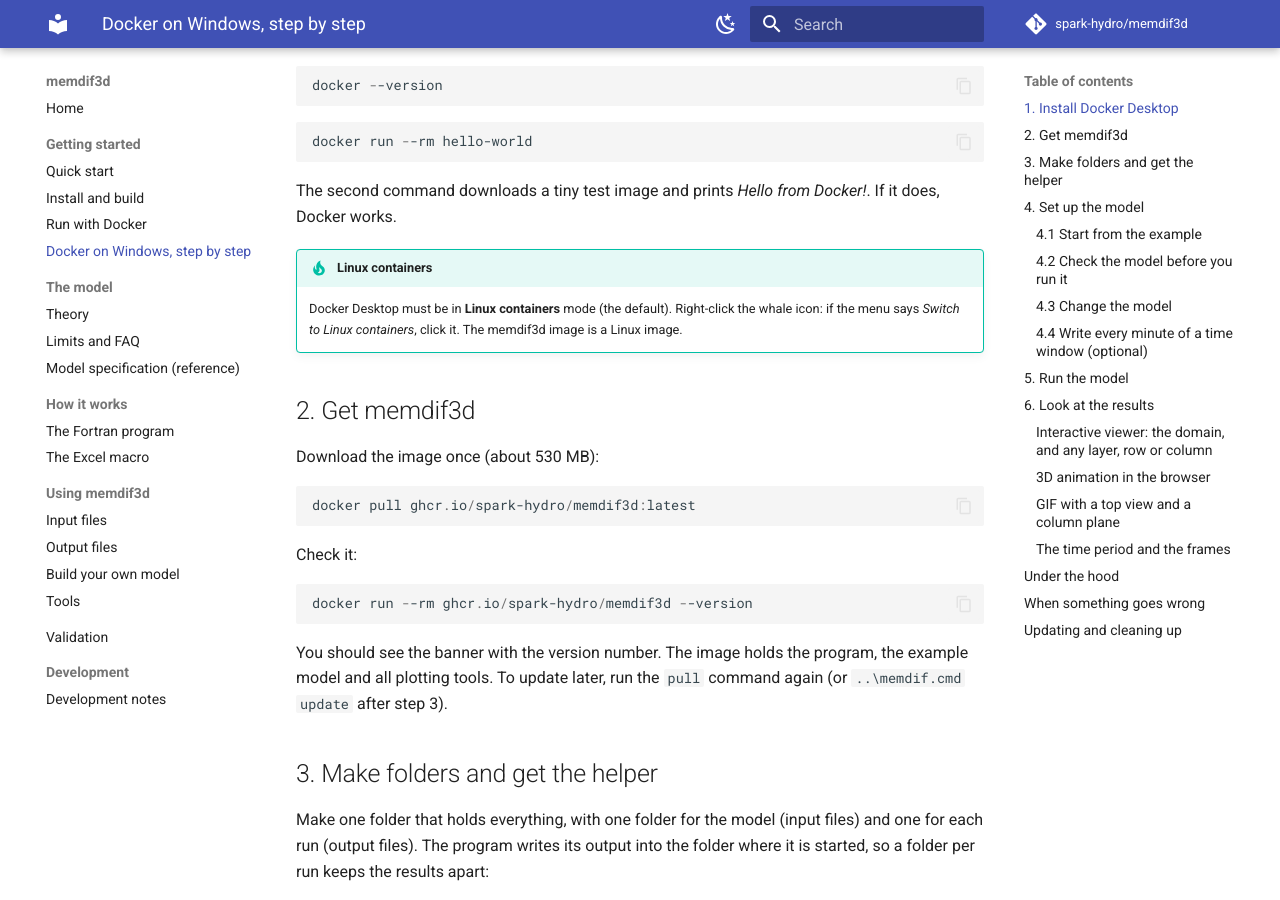
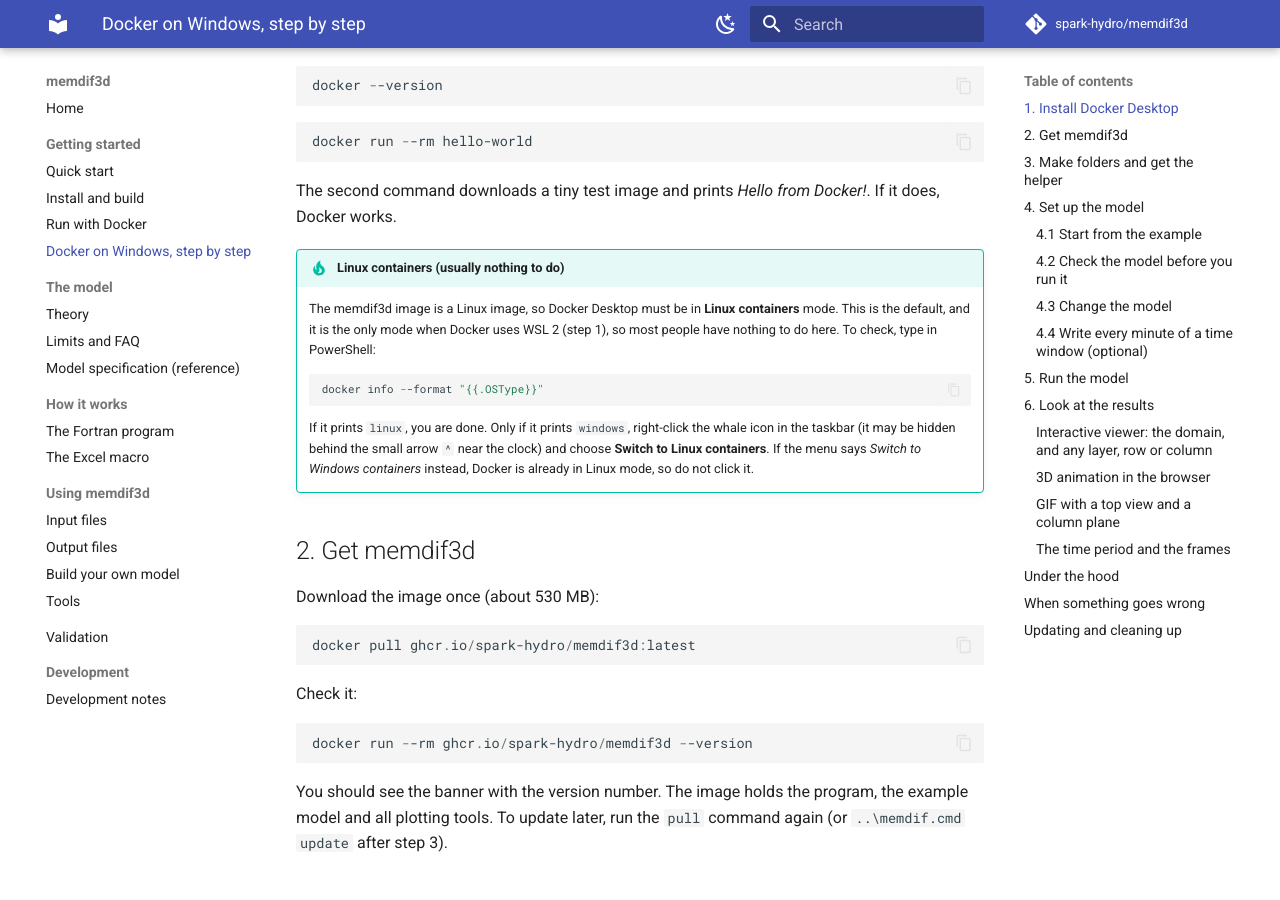
Before and after one commit to spark-hydro/memdif3d, an MkDocs documentation site: the page built from docs/docker-windows.md, in a window 1280 px wide and 900 px high, scrolled down 1082 px. Built offline with MkDocs 1.6.1 and Material for MkDocs 9.7.7, drawn with Linux system fonts in a browser that asks for light colours; comment, search, counter and statistics services are not loaded; some of the changed text lies outside the part shown.

Commit message:
Docker on Windows guide: check the Linux containers mode with docker info
Co-Authored-By: Claude Sonnet 5.5 <noreply@anthropic.com>

````diff
--- a/docs/docker-windows.md
+++ b/docs/docker-windows.md
@@ -35,8 +35,14 @@ docker run --rm hello-world
 
 The second command downloads a tiny test image and prints *Hello from Docker!*. If it does, Docker works.
 
-!!! tip "Linux containers"
-    Docker Desktop must be in **Linux containers** mode (the default). Right-click the whale icon: if the menu says *Switch to Linux containers*, click it. The memdif3d image is a Linux image.
+!!! tip "Linux containers (usually nothing to do)"
+    The memdif3d image is a Linux image, so Docker Desktop must be in **Linux containers** mode. This is the default, and it is the only mode when Docker uses WSL 2 (step 1), so most people have nothing to do here. To check, type in PowerShell:
+
+    ```powershell
+    docker info --format "{{.OSType}}"
+    ```
+
+    If it prints `linux`, you are done. Only if it prints `windows`, right-click the whale icon in the taskbar (it may be hidden behind the small arrow `^` near the clock) and choose **Switch to Linux containers**. If the menu says *Switch to Windows containers* instead, Docker is already in Linux mode, so do not click it.
 
 ## 2. Get memdif3d
 
@@ -242,7 +248,7 @@ The helper prints that line for every command. `..\memdif.cmd tool script.py ...
 | Message or problem | What to do |
 |---|---|
 | `error during connect` or `cannot connect to the Docker daemon` | Docker Desktop is not running. Start it and wait for *Engine running*. |
-| `no matching manifest for windows/amd64` | Docker Desktop is in Windows containers mode. Right-click the whale icon, *Switch to Linux containers*. |
+| `no matching manifest for windows/amd64` | Docker Desktop is in Windows containers mode. Check with `docker info --format "{{.OSType}}"`; if it says `windows`, right-click the whale icon and choose *Switch to Linux containers*. |
 | `'..\memdif.cmd' is not recognized` | Check the folder you are in (`pwd`) and that `memdif.cmd` is in `C:\memdif3d` (step 3). |
 | `memdif: no .nam file in ...` | The model folder is empty or elsewhere: run `..\memdif.cmd newmodel`, or set `MEMDIF_MODEL`. |
 | `[memdif3d] cannot find the model file` | The model folder has no `.nam` file of that name; check `dir C:\memdif3d\mymodel`. |
````
